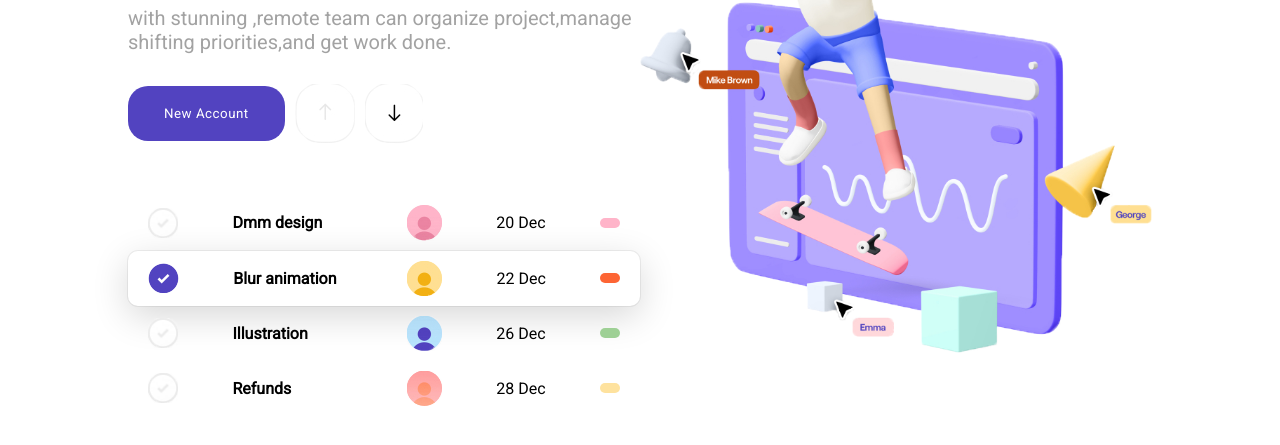
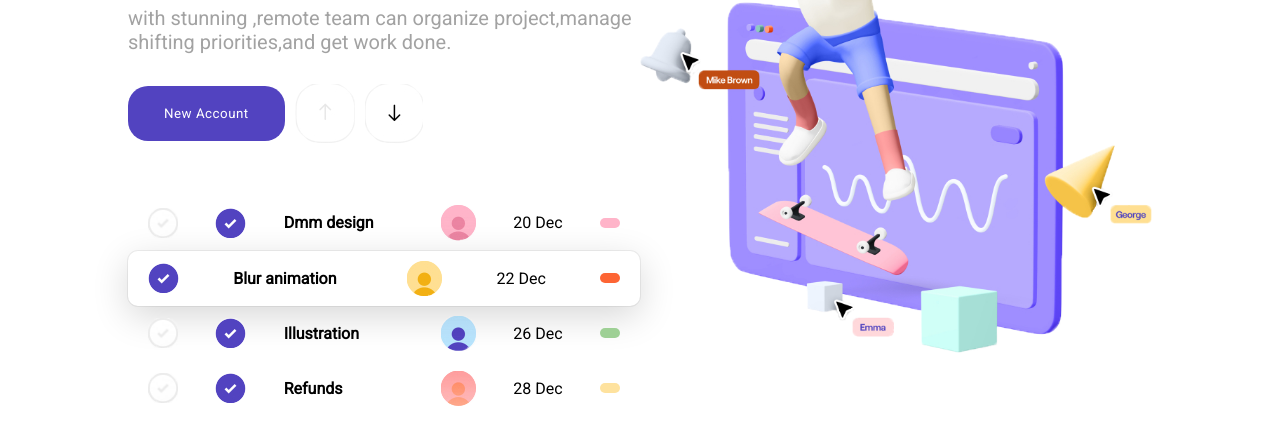
Before and after one commit to Sangaviraghavan/land-pages, a plain HTML site: page index.html in a window 1280 px wide. Shown: the part 381-826 px from the top of the page. Drawn offline with Linux system fonts and the light colour scheme.

Commit message:
Update index.html

```diff
--- a/index.html
+++ b/index.html
@@ -40,9 +40,10 @@
                         <img src="assets/images/arrow-down.png" alt="" class="arrow-img">
                     </div>
                 </div>
-                <div class="second-sec">
+                                <div class="second-sec">
                     <div class="table">
                         <img src="assets/images/tick-gray.png" alt="" class="tick-img">
+                        <img src="assets/images/tick-blue.png" alt="" class="tick-img">
                         <p class="content">Dmm design</p>
                         <img src="assets/images/user-pink.png" alt="" class="profile">
                         <p class="date">20 Dec</p>
@@ -57,6 +58,7 @@
                     </div>
                     <div class="table">
                         <img src="assets/images/tick-gray.png" alt="" class="tick-img">
+                        <img src="assets/images/tick-blue.png" alt="" class="tick-img">
                         <p class="content">Illustration</p>
                         <img src="assets/images/user-blue.png" alt="" class="profile">
                         <p class="date">26 Dec</p>
@@ -64,6 +66,7 @@
                     </div>
                     <div class="table">
                         <img src="assets/images/tick-gray.png" alt="" class="tick-img">
+                        <img src="assets/images/tick-blue.png" alt="" class="tick-img">
                         <p class="content">Refunds</p>
                         <img src="assets/images/user-red.png" alt="" class="profile">
                         <p class="date">28 Dec</p>
```
